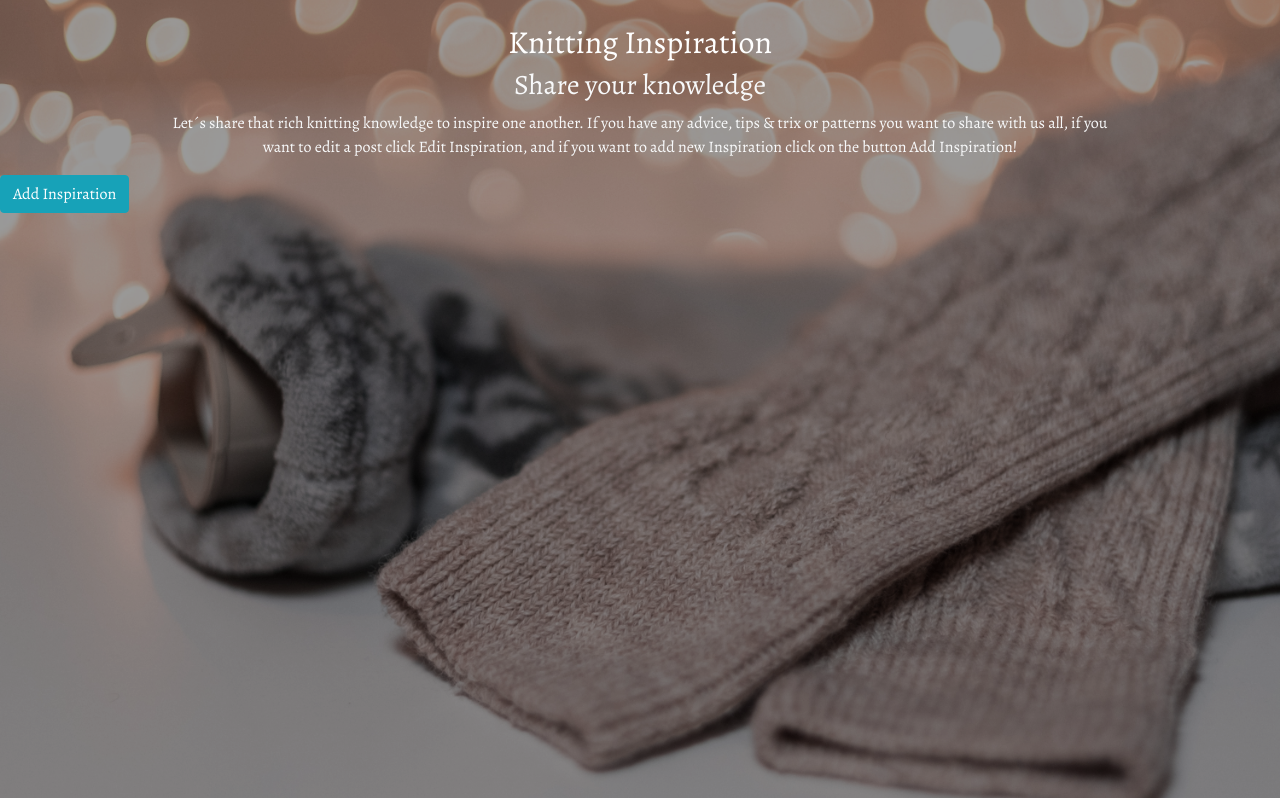
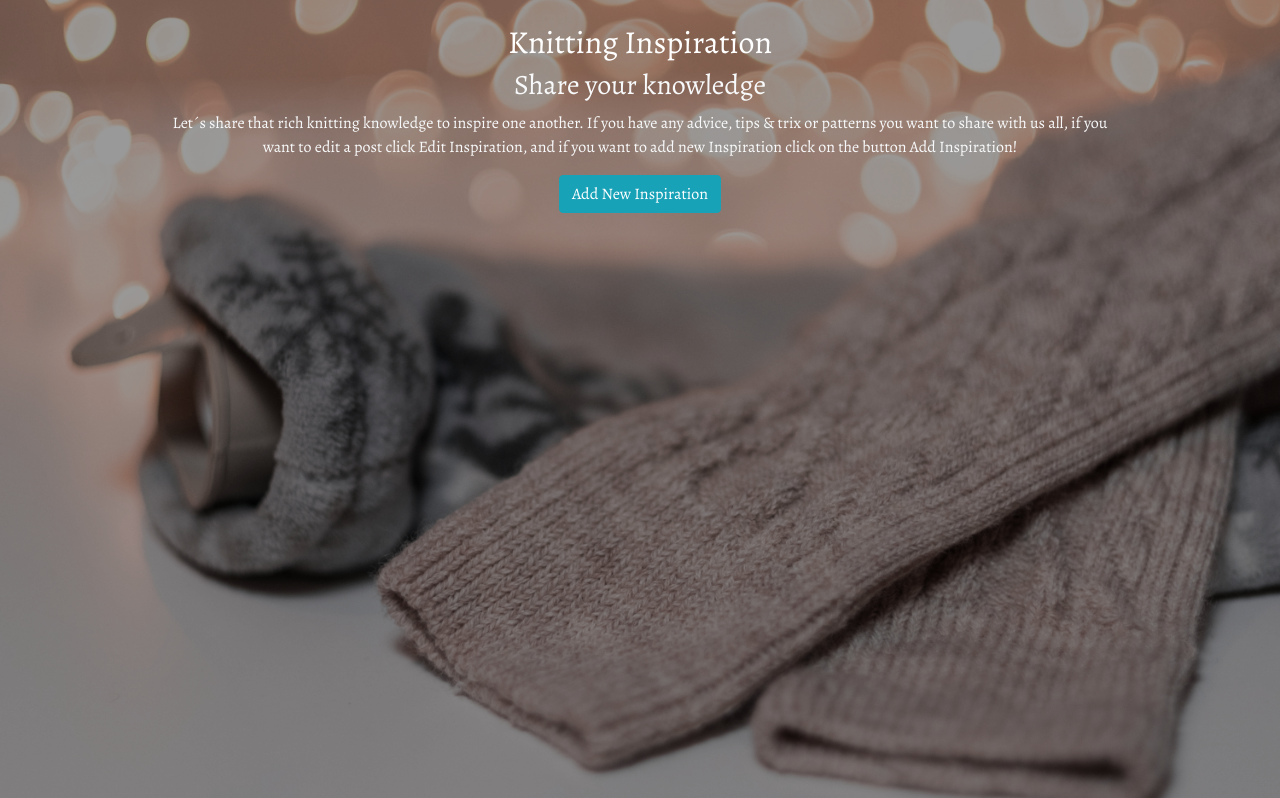
Before and after one commit to Code-Institute-Submissions/handcrafted-heart, a Django app: page /inspiration in a window 1280 px wide. Shown: the part 56-854 px from the top of the page. Run offline with Django 3.2, Linux system fonts and the light colour scheme; data that the repository does not hold is empty; some libraries are stand-ins or nearby versions.

Commit message:
Center the Add button and correct btn text

```diff
--- a/inspiration/templates/inspiration.html
+++ b/inspiration/templates/inspiration.html
@@ -50,10 +50,10 @@
     </div>
 </div>
 
-<div class="row">
-    <div class="col-12">
+<div class="row justify-content-center">
+    <div class="col-12 text-center d-block">
        <!-- Button to add inspiration  -->
-       <a href="{% url 'add_inspiration' %}" class="btn btn-info rounded-1 btn-md" >Add Inspiration</a>
+       <a href="{% url 'add_inspiration' %}" class="btn btn-info rounded-1 btn-md justify-content-center">Add New Inspiration</a>
     </div>
 </div>
 
```
